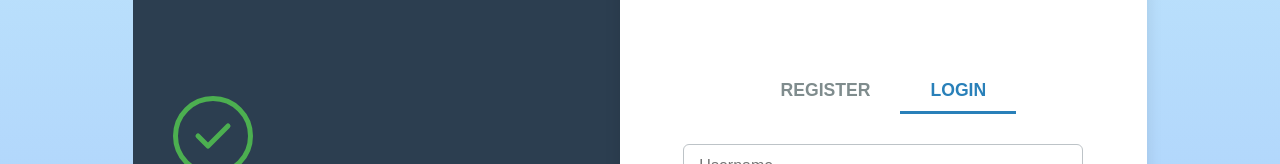
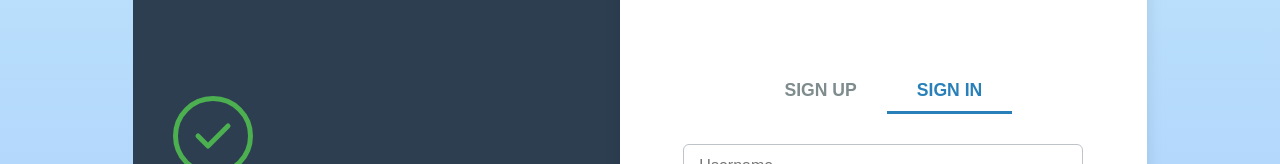
Before and after one commit to Barjan14/CapstoneProject, a React (Create React App) app in the folder frontend/: page / in a window 1280 px wide. Shown: the part 247-411 px from the top of the page. Built offline with nearby package versions, Linux system fonts and the light colour scheme.

Commit message:
Final Design UI Configuration

```diff
--- a/frontend/src/App.js
+++ b/frontend/src/App.js
@@ -42,13 +42,13 @@ function App() {
             className={activeTab === 'register' ? 'active' : ''}
             onClick={() => setActiveTab('register')}
           >
-            REGISTER
+            SIGN UP
           </button>
           <button
             className={activeTab === 'login' ? 'active' : ''}
             onClick={() => setActiveTab('login')}
           >
-            LOGIN
+            SIGN IN
           </button>
         </div>
         <div className="tab-content">
```
